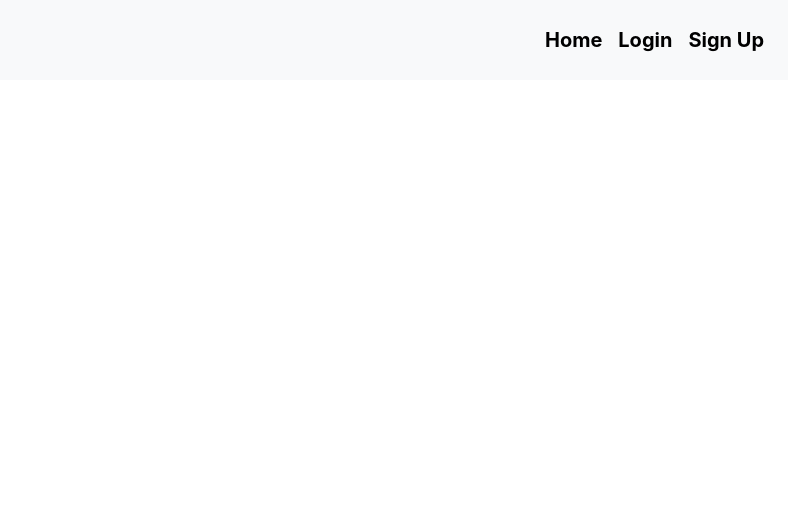
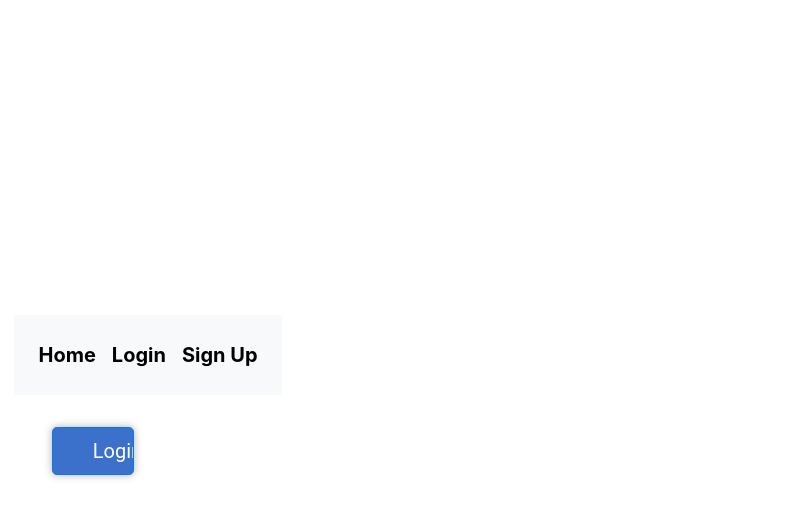
Before and after one commit to SachinThadoda/react-project, a React (Create React App) app: page /sample in a window 1280 px wide. Before the commit this address had no page. Shown: the top 518 px of the page, without its empty margins (492-1280 px from the left). Built offline with nearby package versions, Linux system fonts and the light colour scheme.

Commit message:
Updated login page

```diff
--- a/package.json
+++ b/package.json
@@ -6,6 +6,7 @@
     "@testing-library/jest-dom": "^5.17.0",
     "@testing-library/react": "^13.4.0",
     "@testing-library/user-event": "^13.5.0",
+    "mdbreact": "^5.2.0",
     "react": "^18.2.0",
     "react-dom": "^18.2.0",
     "react-icons": "^5.2.0",
--- a/src/App.js
+++ b/src/App.js
@@ -5,6 +5,7 @@ import NavBar from './components/Navbar/Navbar'
 import Login from './components/Login/Login'
 import SignUp from './components/SignUp/SignUp'
 import Welcome from './components/WelcomePage/WelcomePage'
+import SampleLogin from './components/Login/SampleLogin'
 
 function App() {
   return (
@@ -13,6 +14,7 @@ function App() {
       <Route path="/login" element={<Login />} />
       <Route path="/signup" element={<SignUp />} />
       <Route path="/welcome" element={<Welcome />} />
+      <Route path="/sample" element={<SampleLogin />} />
     </Routes></>
   )
 }
--- /dev/null
+++ b/src/components/Login/SampleLogin.css
@@ -0,0 +1,40 @@
+body {
+    height: 100vh;
+    margin: 0;
+    display: grid;
+    place-items: center;
+}
+
+@import url('https://fonts.googleapis.com/css2?family=Roboto&display=swap');
+
+button {
+    position: relative;
+    overflow: hidden;
+    transition: background 400ms;
+    color: #fff;
+    background-color: #6200ee;
+    padding: 1rem 2rem;
+    font-family: 'Roboto', sans-serif;
+    font-size: 1.5rem;
+    outline: 0;
+    border: 0;
+    border-radius: 0.25rem;
+    box-shadow: 0 0 0.5rem rgba(0, 0, 0, 0.3);
+    /* black with 30% opacity */
+    cursor: pointer;
+}
+
+span.ripple {
+    position: absolute;
+    border-radius: 50%;
+    transform: scale(0);
+    animation: ripple 600ms linear;
+    background-color: rgba(255, 255, 255, 0.7);
+}
+
+@keyframes ripple {
+    to {
+        transform: scale(4);
+        opacity: 0;
+    }
+}
--- /dev/null
+++ b/src/components/Login/SampleLogin.js
@@ -0,0 +1,49 @@
+import './Login.css';
+import './SampleLogin.css';
+
+const SampleLogin = ({ children }) => {
+
+    function createRipple(event) {
+        const button = event.currentTarget;
+
+        const circle = document.createElement("span");
+        const diameter = Math.max(button.clientWidth, button.clientHeight);
+        const radius = diameter / 2;
+
+        circle.style.width = circle.style.height = `${diameter}px`;
+        circle.style.left = `${event.clientX - button.offsetLeft - radius}px`;
+        circle.style.top = `${event.clientY - button.offsetTop - radius}px`;
+        circle.classList.add("ripple");
+
+        const ripple = button.getElementsByClassName("ripple")[0];
+
+        if (ripple) {
+            ripple.remove();
+        }
+
+        button.appendChild(circle);
+    }
+
+    return (
+        // <section className="vh-100 mt-5">
+        //     <div className="row d-flex justify-content-center align-items-center h-100">
+        //         <div className="col-md-3 col-lg-3 col-xl-3">
+        //             <img src="https://mdbcdn.b-cdn.net/img/Photos/new-templates/bootstrap-login-form/draw2.webp"
+        //                 className="img-fluid" alt="Sample" />
+        //         </div>
+                <div className="col-md-8 col-lg-6 col-xl-4 offset-xl-1">
+                    <form>
+
+                        <div className="text-center text-lg-start mt-4 pt-2">
+                            <button type="button" data-mdb-button-init data-mdb-ripple-init className="btn btn-primary btn-lg" onClick={createRipple}
+                                style={{ paddingLeft: '2.5rem', paddingRight: '2.5rem', backgroundColor: '#3b71ca' }}>Login</button>
+
+                        </div>
+                  </form>
+              </div>
+        //     </div>
+        // </section>
+    );
+}
+
+export default SampleLogin;
```
Also changed, not shown: 1 other file (tests, documents, lock files or other folders).
